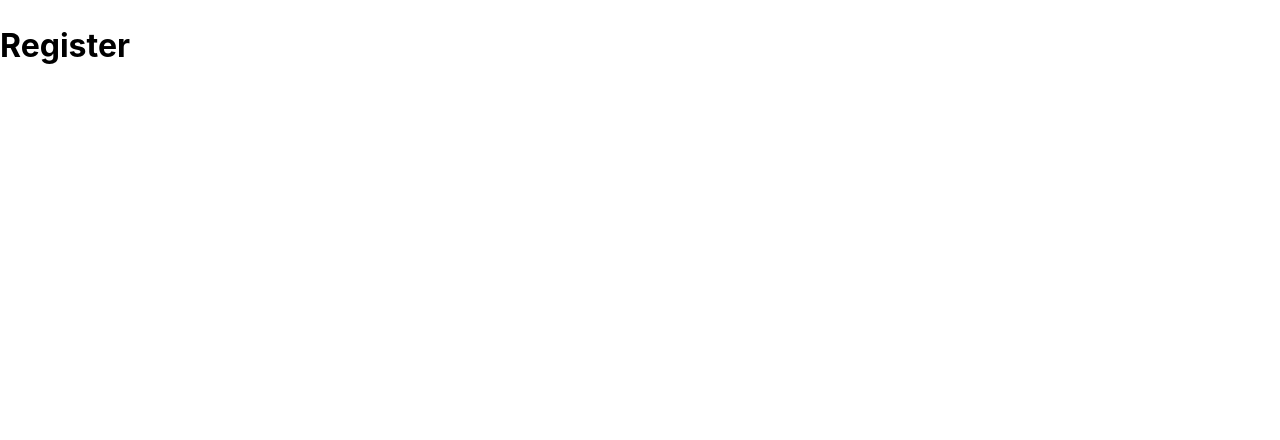
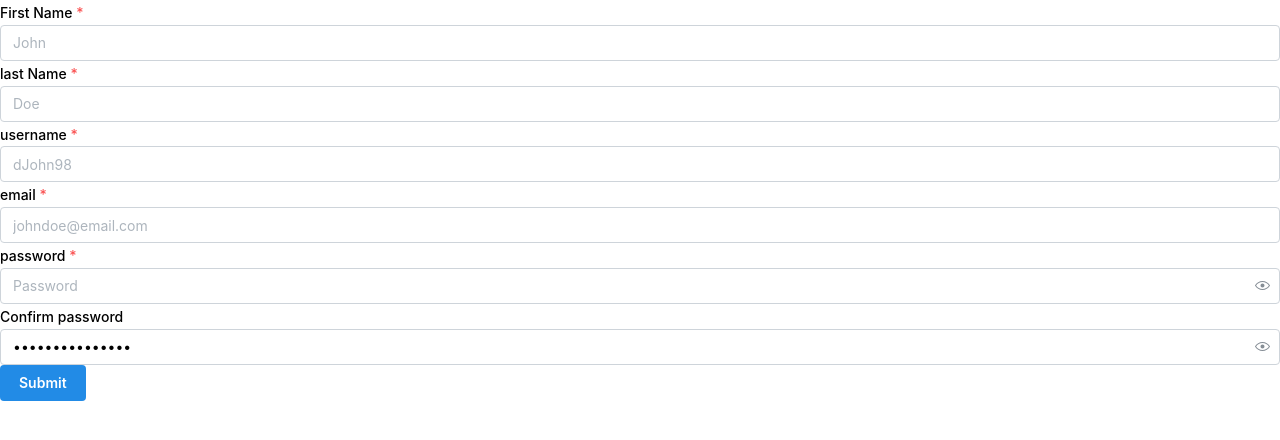
Before and after one commit to zbrandon98/tattooParlor, a Next.js app in the folder client/: page /register in a window 1280 px wide. Shown: the top 440 px of the page. Built offline with nearby package versions, Linux system fonts and the light colour scheme.

Commit message:
created register form

```diff
--- a/client/src/app/layout.tsx
+++ b/client/src/app/layout.tsx
@@ -1,5 +1,5 @@
 import type { Metadata } from "next";
-import { createTheme, MantineProvider } from '@mantine/core';
+import { MantineProvider } from '@mantine/core';
 import '@mantine/core/styles.css';
 
 
@@ -9,9 +9,6 @@ export const metadata: Metadata = {
   description: "Find your next tattoo!",
 };
 
-const theme = createTheme({
-  /* Empty for now */
-})
 export default function RootLayout({
   children,
 }: Readonly<{
@@ -19,9 +16,9 @@ export default function RootLayout({
 }>) {
   return (
     <html lang="en">
-      <MantineProvider>
-        <body>{children}</body>
-      </MantineProvider>
+
+        <body><MantineProvider>{children}</MantineProvider></body>
+
     </html>
   );
 }
--- a/client/src/app/register/Register.module.css
+++ b/client/src/app/register/Register.module.css
@@ -1,4 +1,4 @@
 .registerContainer {
-    display: flex
-
+    display: flex;
+    border: 2px solid red;
 }
--- a/client/src/app/register/page.tsx
+++ b/client/src/app/register/page.tsx
@@ -1,7 +1,75 @@
-import classes from './Register.module.css'
+'use client';
+import { useForm } from '@mantine/form'
+import { Button, PasswordInput, TextInput } from '@mantine/core';
+import { FormEvent } from 'react';
+
 export default function Register() {
-    return(
-    <div className='classes.registerContainer'>
-        <h1>Register</h1>
-    </div>)
+
+  const form = useForm({
+    mode: 'uncontrolled',
+    initialValues: {
+      firstName: '',
+      lastName: '',
+      username: '',
+      email: '',
+      password: '',
+      confirmPassword: 'notSamePassword',
+    },
+
+    validate: {
+      email: (value) => (/^\S+@\S+$/.test(value) ? null : 'Invalid email'),
+      firstName: (name) => (name.length < 2 ? 'First name must be more than 1 character' : null),
+      lastName: (name) => (name.length < 2 ? 'Last name must be more than 1 character' : null),
+      username: (username) => (username.length < 6 ? 'Username must be more than 5 characters': null),
+      confirmPassword: (value, values) => (value !== values.password ? 'Passwords did not match' : null),
+    }
+  })
+
+  return(
+    <form onSubmit={form.onSubmit((values) => {console.log(values)})}>
+      <TextInput
+        withAsterisk
+        label='First Name'
+        placeholder='John'
+        key={form.key('firstName')}
+        {...form.getInputProps('firstName')}
+      />
+      <TextInput
+        withAsterisk
+        label='last Name'
+        placeholder='Doe'
+        key={form.key('lastName')}
+        {...form.getInputProps('lastName')}
+      />
+      <TextInput
+        withAsterisk
+        label='username'
+        placeholder='dJohn98'
+        key={form.key('username')}
+        {...form.getInputProps('username')}
+      />
+      <TextInput
+        withAsterisk
+        label='email'
+        placeholder='johndoe@email.com'
+        key={form.key('email')}
+        {...form.getInputProps('email')}
+      />
+      <PasswordInput
+        withAsterisk
+        label='password'
+        placeholder='Password'
+        key={form.key('password')}
+        {...form.getInputProps('password')}
+      />
+      <PasswordInput
+          label="Confirm password"
+          placeholder="Confirm Password"
+          key={form.key('confirmPassword')}
+          {...form.getInputProps('confirmPassword')}
+        />
+      <Button type='submit'>Submit</Button>
+    </form>
+
+  )
 }
```
Also changed, not shown: client/src/app/page.tsx (+8 -0 lines), client/src/app/register/register.ts (added).
